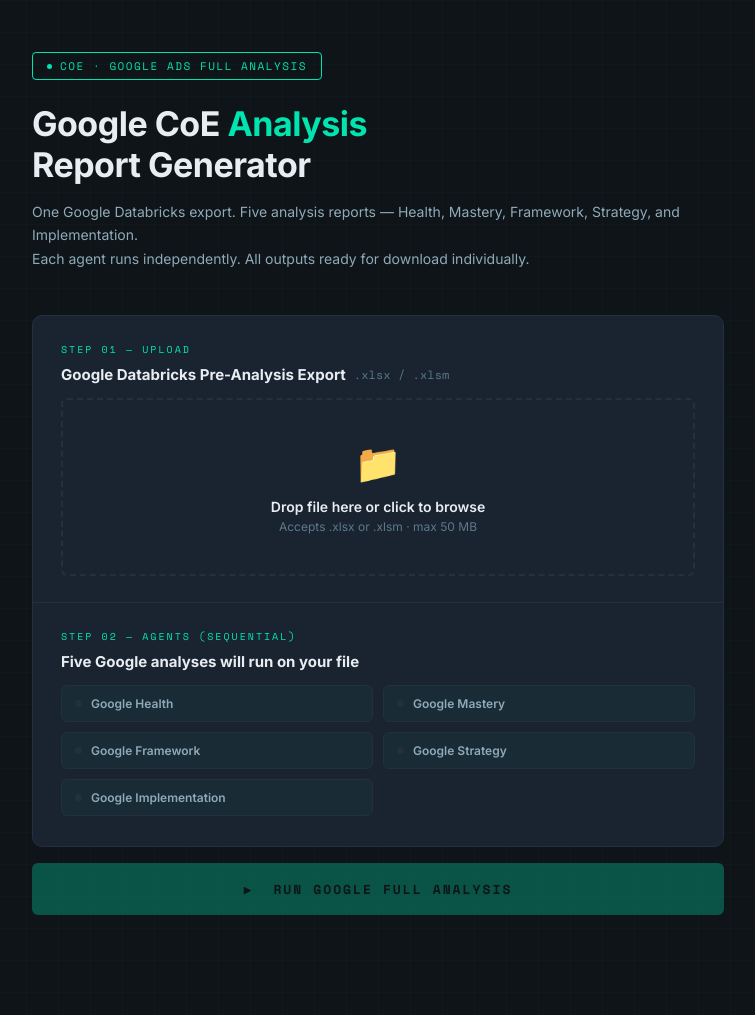
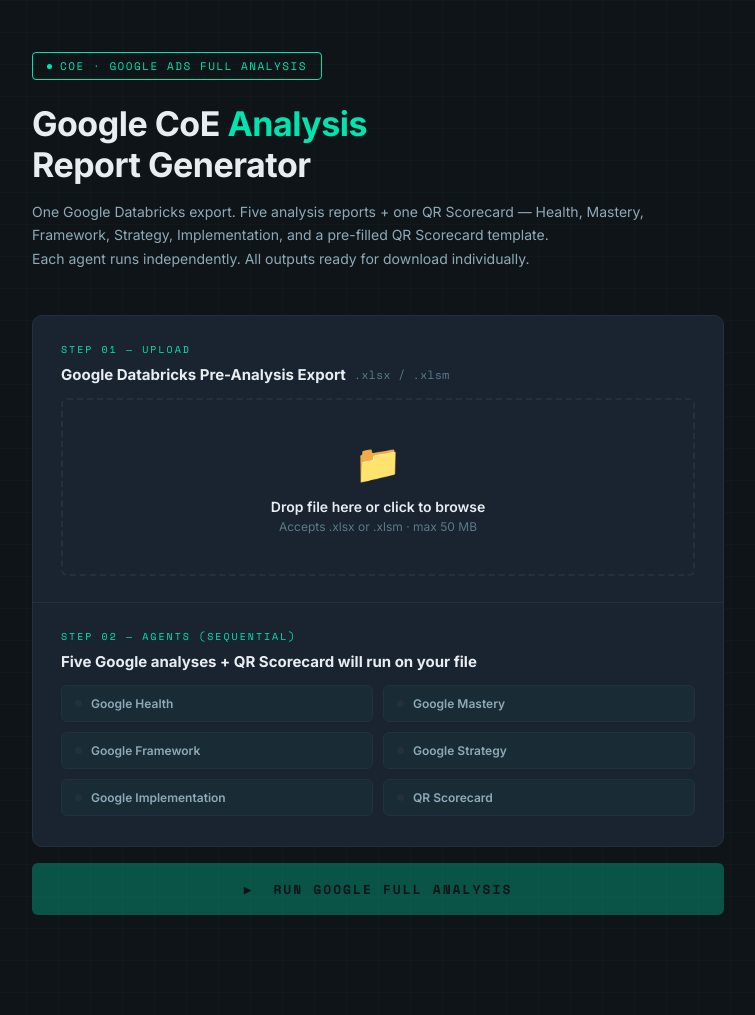
Before and after one commit to gquartile-tech/COE-FULL-GOOGLE-ANALYSIS, a Flask app: page / in a window 1280 px wide. Shown: the whole page, without its empty margins (262-1017 px from the left). Run offline with Flask 3, Linux system fonts and the light colour scheme.

Commit message:
Add files via upload

```diff
--- a/templates/index.html
+++ b/templates/index.html
@@ -117,7 +117,7 @@
   <div class="badge"><span class="badge-dot"></span>COE · GOOGLE ADS FULL ANALYSIS</div>
   <h1>Google CoE <span>Analysis</span><br>Report Generator</h1>
   <p class="tagline">
-    One Google Databricks export. Five analysis reports — Health, Mastery, Framework, Strategy, and Implementation.<br>
+    One Google Databricks export. Five analysis reports + one QR Scorecard — Health, Mastery, Framework, Strategy, Implementation, and a pre-filled QR Scorecard template.<br>
     Each agent runs independently. All outputs ready for download individually.
   </p>
 
@@ -140,13 +140,14 @@
 
     <div class="section">
       <div class="step-lbl">STEP 02 — AGENTS (SEQUENTIAL)</div>
-      <div class="step-title">Five Google analyses will run on your file</div>
+      <div class="step-title">Five Google analyses + QR Scorecard will run on your file</div>
       <div class="agents-grid">
         <div class="agent-pill"><span class="agent-dot"></span><span class="agent-name">Google Health</span></div>
         <div class="agent-pill"><span class="agent-dot"></span><span class="agent-name">Google Mastery</span></div>
         <div class="agent-pill"><span class="agent-dot"></span><span class="agent-name">Google Framework</span></div>
         <div class="agent-pill"><span class="agent-dot"></span><span class="agent-name">Google Strategy</span></div>
         <div class="agent-pill"><span class="agent-dot"></span><span class="agent-name">Google Implementation</span></div>
+        <div class="agent-pill"><span class="agent-dot"></span><span class="agent-name">QR Scorecard</span></div>
       </div>
     </div>
   </div>
@@ -165,7 +166,8 @@
       <div class="ps" id="s4"><span class="ps-dot"></span>Framework — evaluating campaign structure &amp; governance</div>
       <div class="ps" id="s5"><span class="ps-dot"></span>Strategy — documenting campaign coverage &amp; channel mix</div>
       <div class="ps" id="s6"><span class="ps-dot"></span>Implementation — verifying tracking, naming &amp; setup</div>
-      <div class="ps" id="s7"><span class="ps-dot"></span>Finalising all five output files</div>
+      <div class="ps" id="s7"><span class="ps-dot"></span>Scorecard — mapping all pillar results to QR template</div>
+      <div class="ps" id="s8"><span class="ps-dot"></span>Finalising all six output files</div>
     </div>
   </div>
 
@@ -218,6 +220,15 @@
       </div>
       <div class="ar-body" id="body-google_implementation"></div>
     </div>
+
+    <div class="agent-result" id="res-google_scorecard">
+      <div class="ar-head">
+        <span class="ar-icon">📊</span>
+        <span class="ar-label">Google QR Scorecard</span>
+        <span class="ar-status" id="st-google_scorecard">—</span>
+      </div>
+      <div class="ar-body" id="body-google_scorecard"></div>
+    </div>
   </div>
 
   <button id="reset">← Analyse another account</button>
@@ -263,8 +274,8 @@ pillX.addEventListener('click', function(){
 });
 
 // ── Progress steps ─────────────────────────────────────────────────────────
-var steps  = ['s1','s2','s3','s4','s5','s6','s7'];
-var delays = [0, 500, 1200, 2200, 3400, 4800, 6400];
+var steps  = ['s1','s2','s3','s4','s5','s6','s7','s8'];
+var delays = [0, 500, 1200, 2200, 3400, 4800, 6400, 7600];
 var timers = [];
 
 function startSteps() {
@@ -347,7 +358,7 @@ runB.addEventListener('click', function() {
     if (data.error) { showErr(data.error); runB.disabled = false; return; }
 
     var agents = data.agents || {};
-    ['google_health','google_mastery','google_framework','google_strategy','google_implementation'].forEach(function(key) {
+    ['google_health','google_mastery','google_framework','google_strategy','google_implementation','google_scorecard'].forEach(function(key) {
       if (agents[key]) renderAgent(key, agents[key]);
     });
 
```
